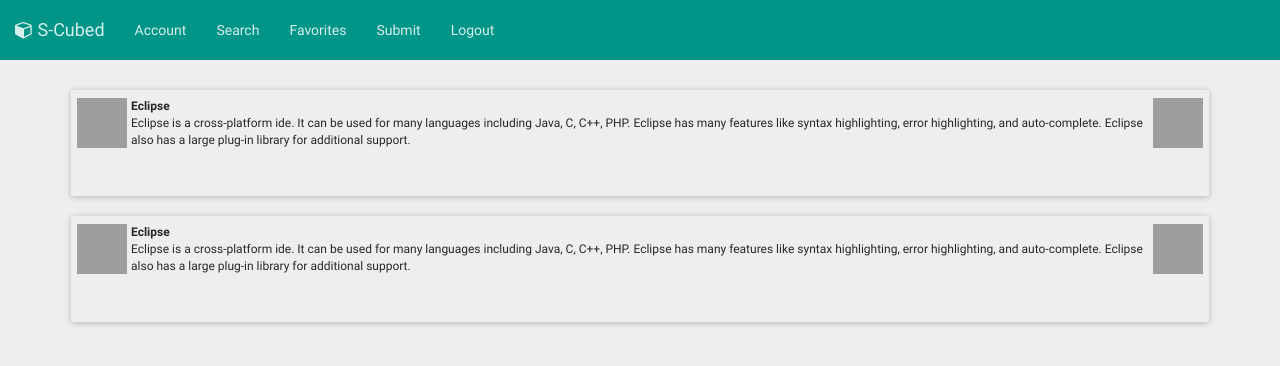
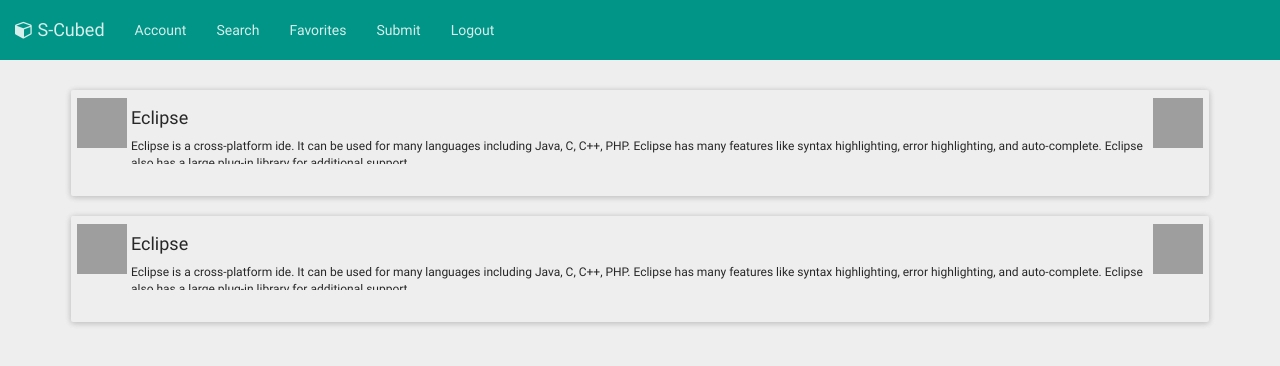
Before and after one commit to cheble/S-Cubed, a Jekyll site: the page built from SearchResults.html, in a window 1280 px wide. Shown: the top 366 px of the page. Built offline with Jekyll 4.4.1, drawn with Linux system fonts in a browser that asks for light colours; nearby versions of some CDN libraries; library files that are not in the unit come from our copies; Markdown is read by kramdown in place of the engine named in the settings; grey boxes are pictures that could not be loaded.

Commit message:
search results page

```diff
--- a/_includes/tile.html
+++ b/_includes/tile.html
@@ -8,7 +8,7 @@
           <img src="{{include.value.image}}">
       </div>
       <div class="tile_title">
-        {{include.value.name}}
+        <h4>{{include.value.name}}</h4>
       </div>
       <div class="tile_body">
         <p>{{include.value.details}}</p>
```
